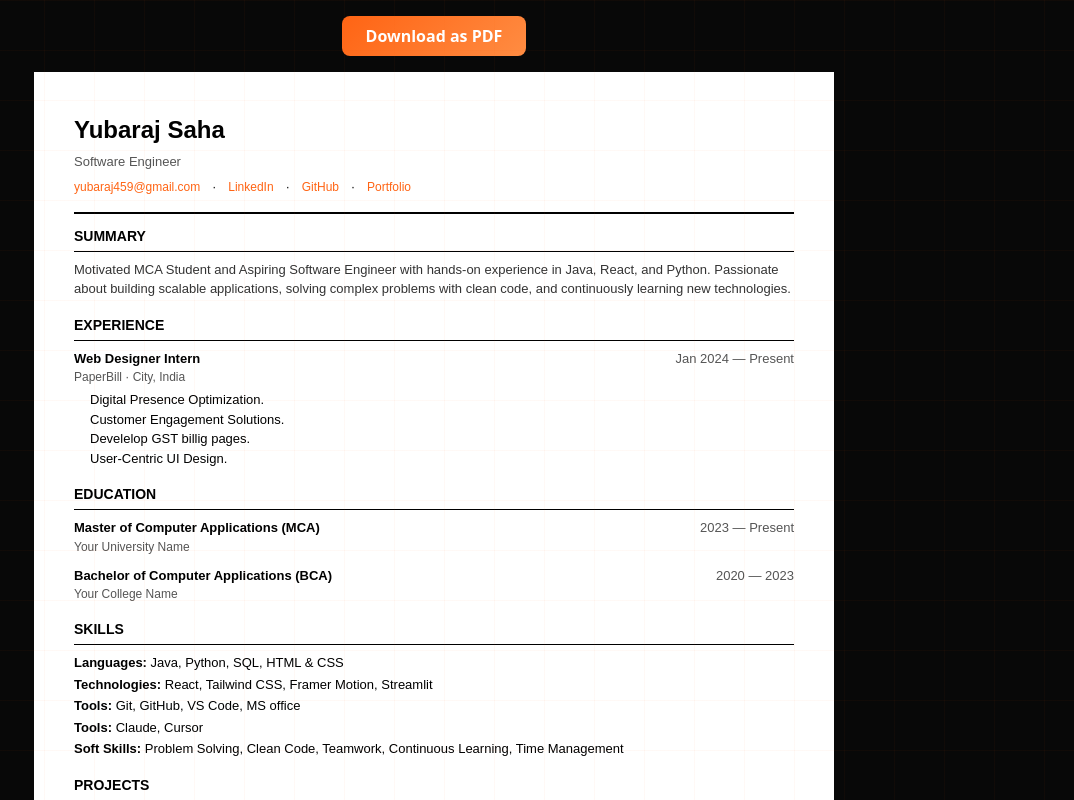
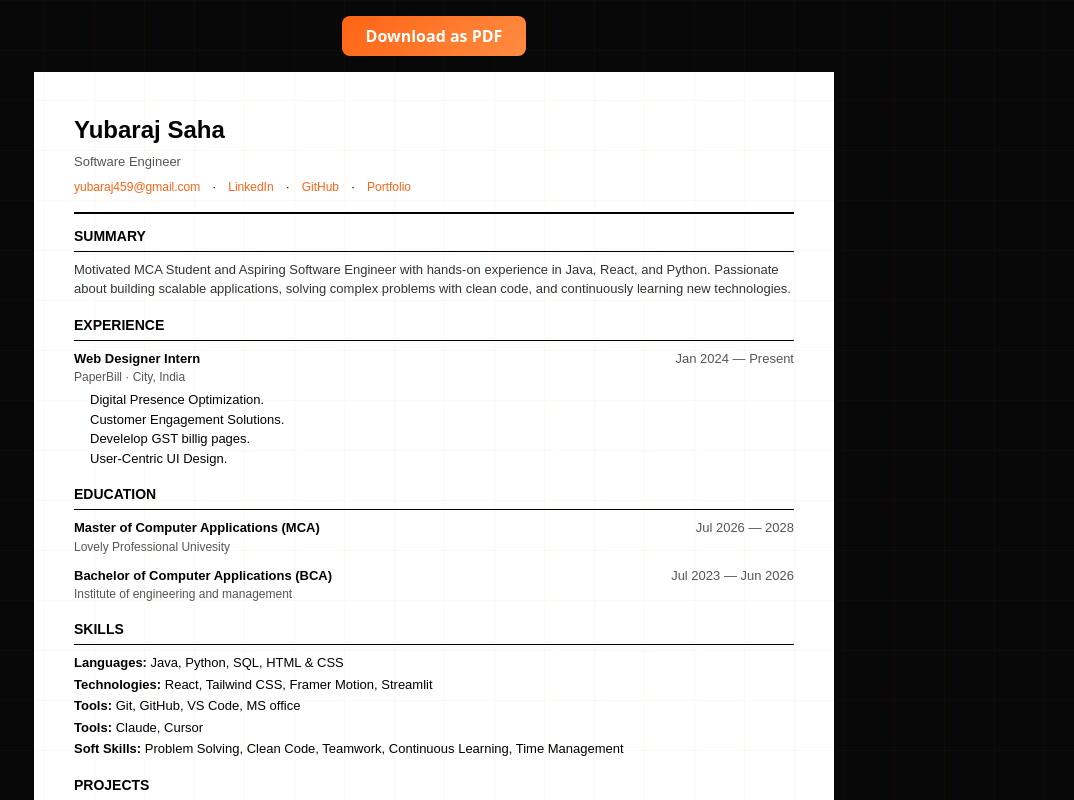
Before and after one commit to Yubarajsaha/Portfolio, a React (Vite) app: page /resume-preview in a window 1280 px wide. Shown: the top 800 px of the page, without its empty margins (206-1280 px from the left). Built offline with nearby package versions, Linux system fonts and the light colour scheme.

Commit message:
modify the updated details

```diff
--- a/src/components/ResumeLayout.jsx
+++ b/src/components/ResumeLayout.jsx
@@ -106,16 +106,16 @@ function ResumeLayout() {
           <div style={{ marginBottom: '10px' }}>
             <div style={{ display: 'flex', justifyContent: 'space-between' }}>
               <strong>Master of Computer Applications (MCA)</strong>
-              <span style={{ color: '#555' }}>2023 — Present</span>
+              <span style={{ color: '#555' }}>Jul 2026 — 2028</span>
             </div>
-            <div style={{ color: '#555', fontSize: '12px' }}>Your University Name</div>
+            <div style={{ color: '#555', fontSize: '12px' }}>Lovely Professional Univesity</div>
           </div>
           <div>
             <div style={{ display: 'flex', justifyContent: 'space-between' }}>
               <strong>Bachelor of Computer Applications (BCA)</strong>
-              <span style={{ color: '#555' }}>2020 — 2023</span>
+              <span style={{ color: '#555' }}>Jul 2023 — Jun 2026</span>
             </div>
-            <div style={{ color: '#555', fontSize: '12px' }}>Your College Name</div>
+            <div style={{ color: '#555', fontSize: '12px' }}>Institute of engineering and management</div>
           </div>
         </div>
 
@@ -182,7 +182,7 @@ function ResumeLayout() {
           </h2>
           <ul style={{ margin: 0, paddingLeft: '16px' }}>
             <li>
-              <strong>Redrob Data & AI Challenge 2026</strong> — Built AI powered candidate matching software · Results Pending
+              <strong>Redrob Data & AI Challenge 2026</strong> — Built AI powered candidate matching software
             </li>
           </ul>
         </div>
```
